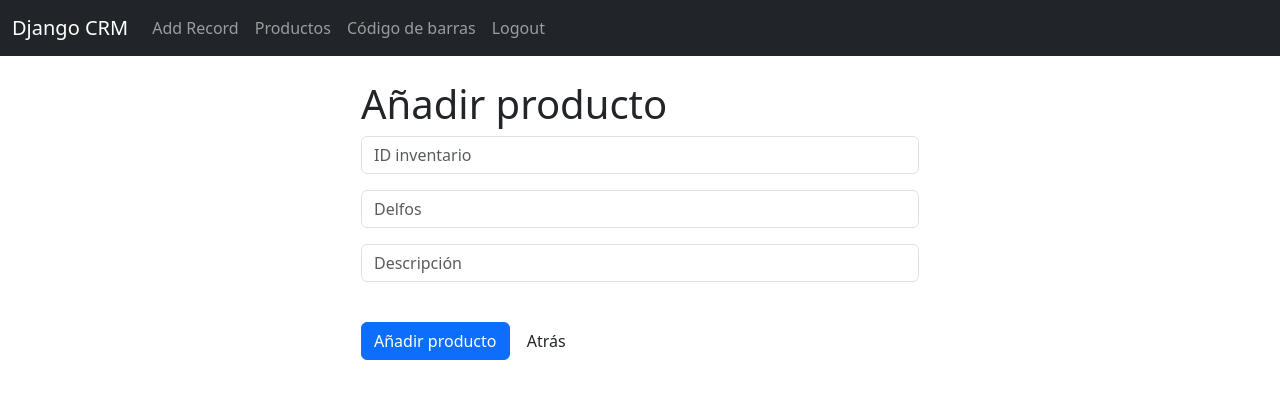
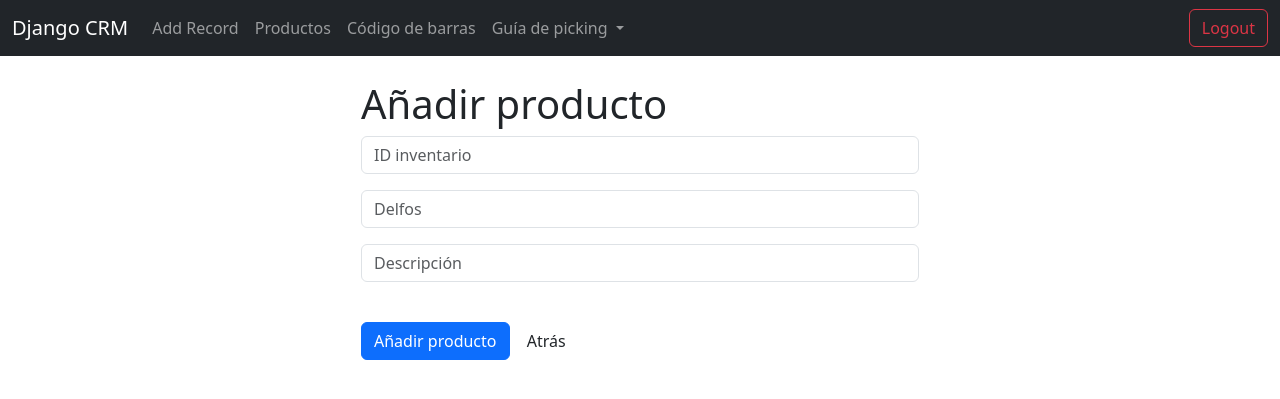
Before and after one commit to Mr-DeBonis/Django-CRM, a Django app: page /add_producto/ in a window 1280 px wide. Shown: the top 399 px of the page. Run offline with Django 5.2, Linux system fonts and the light colour scheme; the visitor is signed in with stand-in values (Sample User, id 1).

Commit message:
Move Logout to the right

```diff
--- a/website/templates/navbar.html
+++ b/website/templates/navbar.html
@@ -16,8 +16,21 @@
         <li class="nav-item">
           <a class="nav-link" href="{% url 'DWMScodigoBarra' %}">Código de barras</a>
         </li>
-        <li class="nav-item">
-          <a class="nav-link" href="{% url 'logout' %}">Logout</a>
+        <li class="nav-item dropdown">
+          <a class="nav-link dropdown-toggle" href="#" role="button" data-bs-toggle="dropdown">
+            Guía de picking
+          </a>
+          <ul class="dropdown-menu">
+            <li class="nav-item">
+              <a class="dropdown-item" href="{% url 'DWMS_add_guia' %}">Añadir guía</a>
+            </li>
+            <li class="nav-item">
+              <a class="dropdown-item" href="#">Añadir producto a guía</a>
+            </li>
+            <li class="nav-item">
+              <a class="dropdown-item" href="#">Revisar guía</a>
+            </li>
+          </ul>
         </li>
         {% else %}
         <li class="nav-item">
@@ -28,6 +41,9 @@
         </li>
         {% endif %}
       </ul>
+      {% if user.is_authenticated %}
+      <a class="btn btn-outline-danger" href="{% url 'logout' %}">Logout</a>
+      {% endif %}
     </div>
   </div>
 </nav>
```
